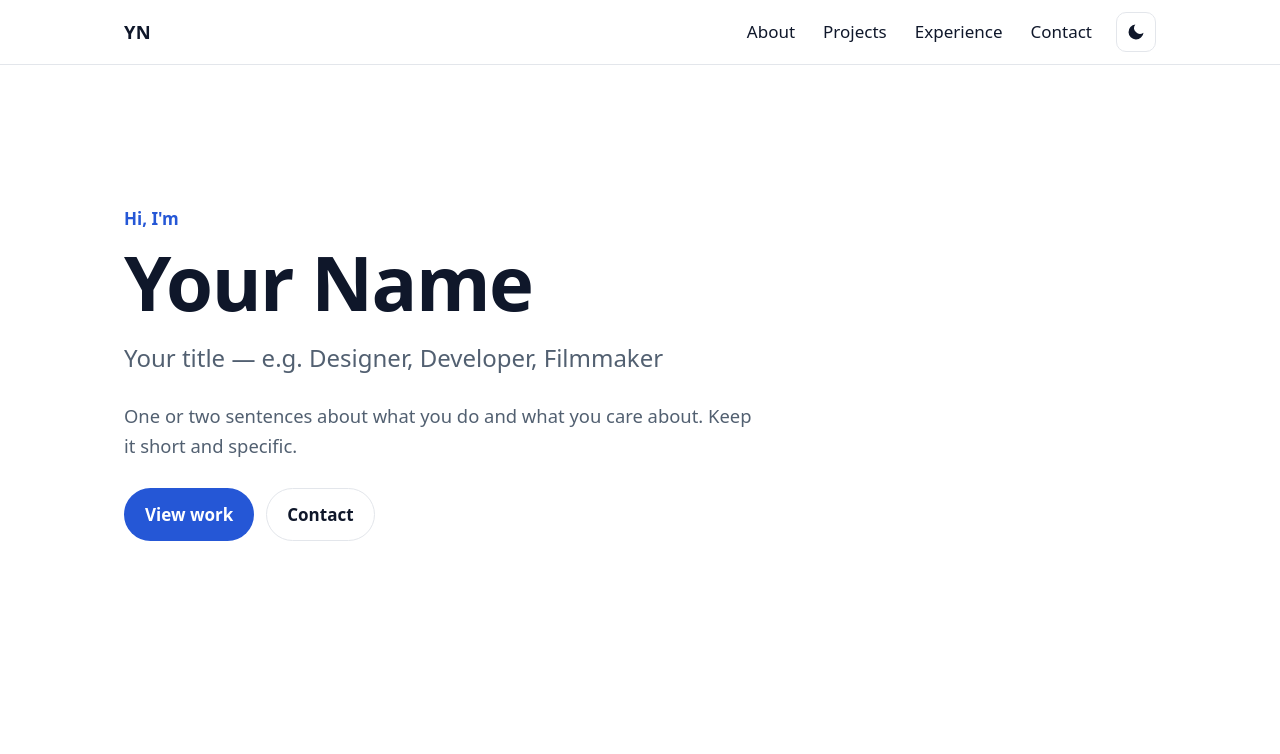
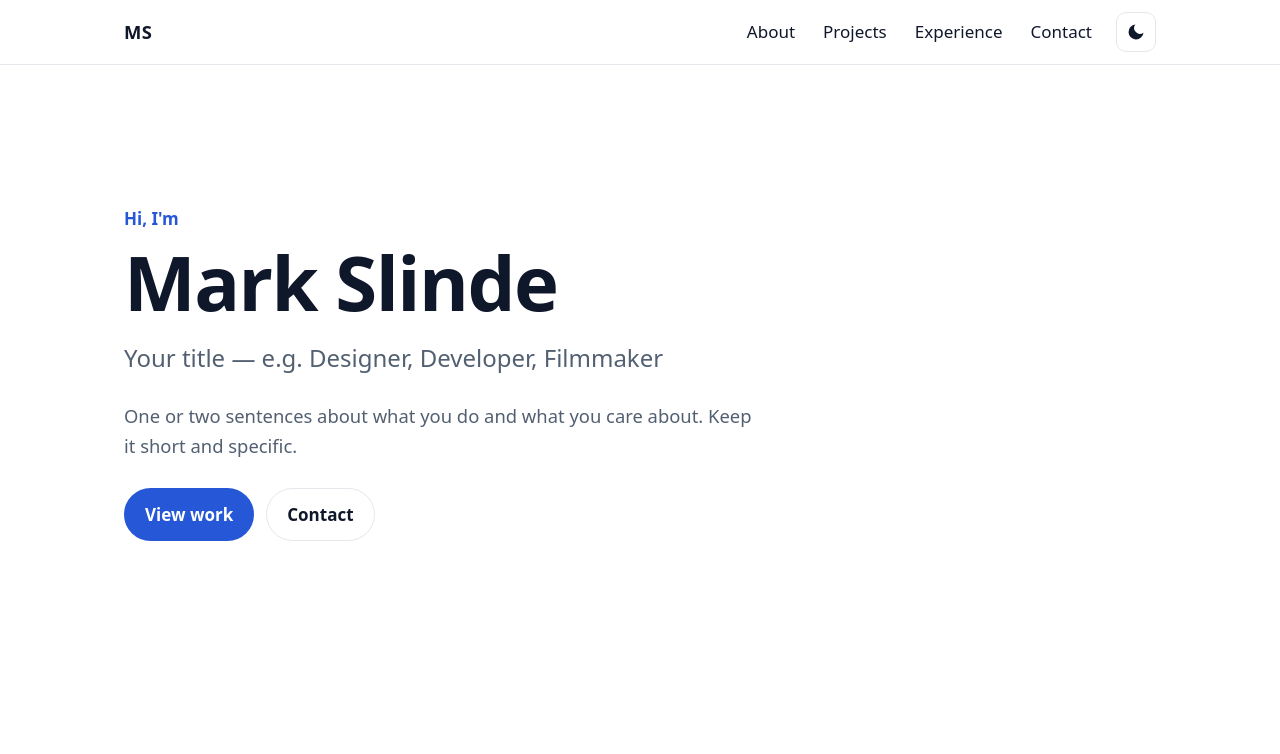
Before and after one commit to mslinde/mslinde.github.io, a plain HTML site: page index.html in a window 1280 px wide. Shown: the top 754 px of the page. Drawn offline with Linux system fonts and the light colour scheme.

Commit message:
Replace name placeholder with Mark Slinde
Co-Authored-By: Claude Opus 5.5 <noreply@anthropic.com>

```diff
--- a/index.html
+++ b/index.html
@@ -3,9 +3,9 @@
 <head>
   <meta charset="utf-8">
   <meta name="viewport" content="width=device-width, initial-scale=1">
-  <title>Your Name — Portfolio</title>
-  <meta name="description" content="Portfolio of Your Name: selected projects, experience and contact details.">
-  <meta property="og:title" content="Your Name — Portfolio">
+  <title>Mark Slinde — Portfolio</title>
+  <meta name="description" content="Portfolio of Mark Slinde: selected projects, experience and contact details.">
+  <meta property="og:title" content="Mark Slinde — Portfolio">
   <meta property="og:description" content="Selected projects, experience and contact details.">
   <meta property="og:type" content="website">
   <meta property="og:image" content="assets/img/og-image.svg">
@@ -23,7 +23,7 @@
 
   <header class="site-header">
     <div class="container header-inner">
-      <a class="logo" href="#top" aria-label="Home">YN</a>
+      <a class="logo" href="#top" aria-label="Home">MS</a>
       <nav aria-label="Primary">
         <button class="nav-toggle" aria-expanded="false" aria-controls="nav-links">
           <span class="sr-only">Menu</span>
@@ -48,7 +48,7 @@
     <section id="top" class="hero">
       <div class="container">
         <p class="eyebrow">Hi, I'm</p>
-        <h1>Your Name</h1>
+        <h1>Mark Slinde</h1>
         <p class="tagline">Your title — e.g. Designer, Developer, Filmmaker</p>
         <p class="lead">One or two sentences about what you do and what you care about. Keep it short and specific.</p>
         <div class="cta-row">
@@ -61,7 +61,7 @@
     <!-- ABOUT -->
     <section id="about" class="section">
       <div class="container about-grid">
-        <img class="headshot" src="assets/img/headshot.svg" alt="Portrait of Your Name" width="320" height="320">
+        <img class="headshot" src="assets/img/headshot.svg" alt="Portrait of Mark Slinde" width="320" height="320">
         <div>
           <h2>About</h2>
           <p>A short paragraph about your background: where you started, what you work on now, and what makes your approach yours.</p>
@@ -155,7 +155,7 @@
 
   <footer class="site-footer">
     <div class="container footer-inner">
-      <p>© <span id="year">2026</span> Your Name</p>
+      <p>© <span id="year">2026</span> Mark Slinde</p>
       <a href="#top">Back to top ↑</a>
     </div>
   </footer>
```
Also changed, not shown: 404.html (+1 -1 lines), assets/img/og-image.svg, favicon.svg.
